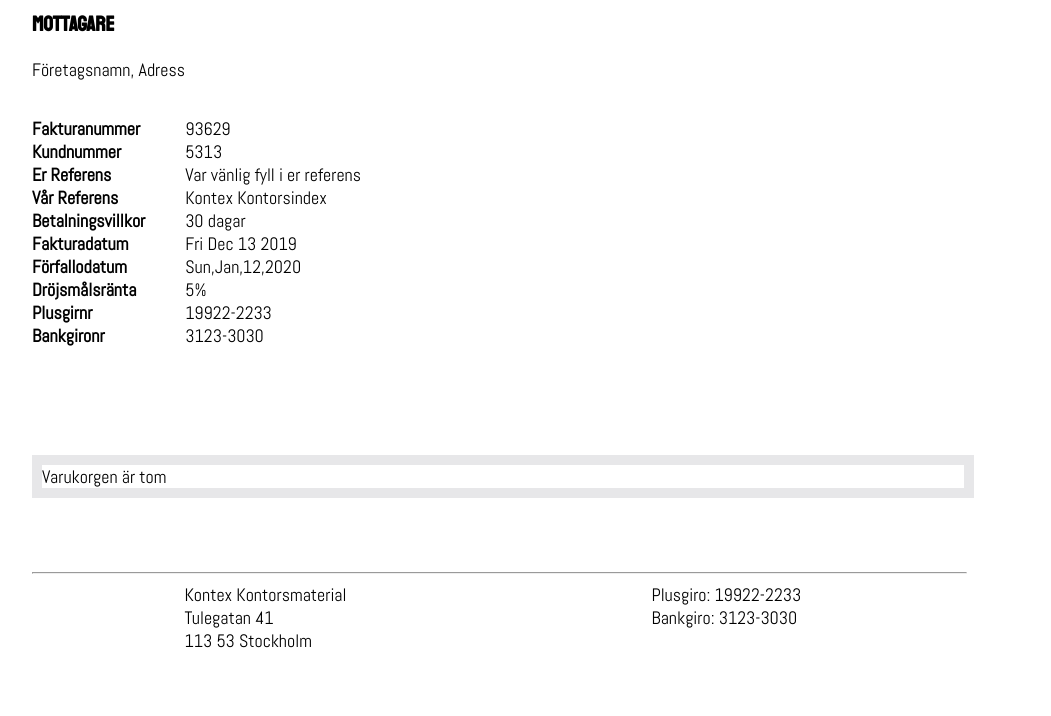
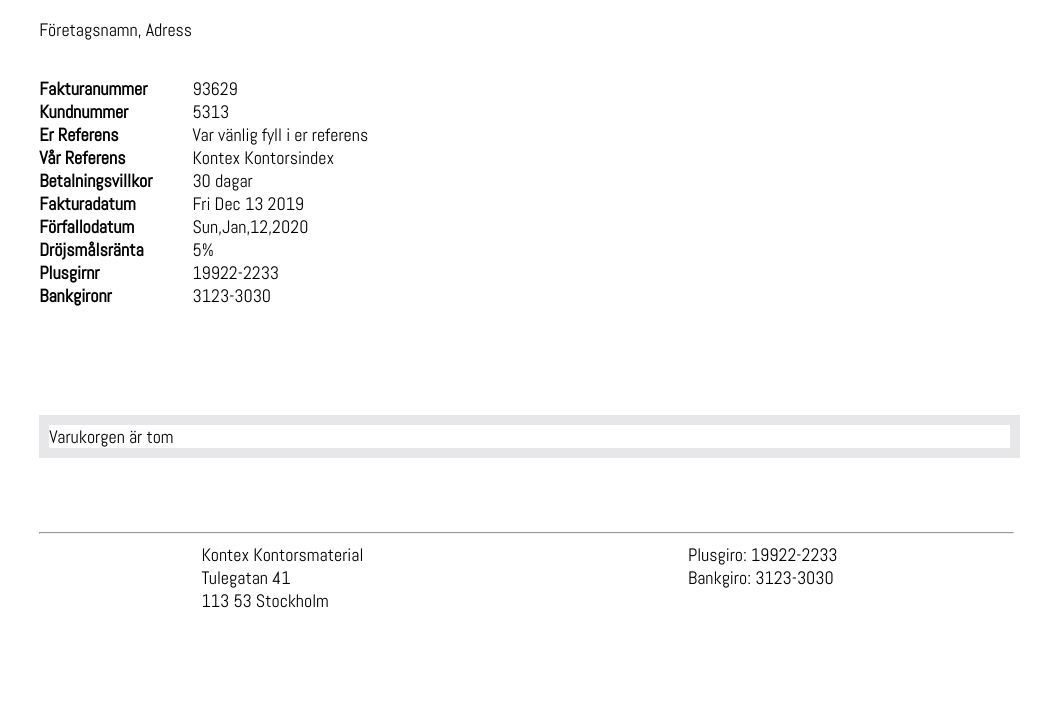
Before and after one commit to Amandabilby/Gruppinlamning, a website: page betala.html in a window 1280 px wide. Shown: the part 222-938 px from the top of the page, without its empty margins (32-1083 px from the left). After the commit the page ends 842 px from the top, so only its background shows below. Drawn offline with Linux system fonts and the light colour scheme; files that its build step writes are made by us from their sources.

Commit message:
nya mediaq

```diff
--- a/betala.html
+++ b/betala.html
@@ -26,6 +26,7 @@
     <script src="betala.js" defer></script>
   </head>
   <body>
+    <div class="containerfaktura">
     <img id="loggafaktura" src="public/bilder/logga.png" />
     <h1 id="betalningrubrik">Faktura</h1>
     <input
@@ -130,5 +131,6 @@
                     </li>
 </div>
 </div>
+</div>
   </body>
 </html>
--- a/public/scss/_fakturaruta.scss
+++ b/public/scss/_fakturaruta.scss
@@ -1,8 +1,8 @@
 
                 /* Css till fakturaan */
-                body {
+                .containerfaktura {
                     font-family: 'Abel', sans-serif;
-                    margin: 5%;
+                    margin-left: 5%;
                     }
 
                     h3{
--- a/public/scss/_products.scss
+++ b/public/scss/_products.scss
@@ -27,7 +27,7 @@ font-size: 40px;
   grid-gap: 30px;
   grid-template-columns: 50% 50%;
 }
-@media screen and (max-width: 750px) {
+@media screen and (max-width: 768px) {
 
   #cart-wrap {}
   #cart-products {
```
Also changed, not shown: public/dist/style.css.
